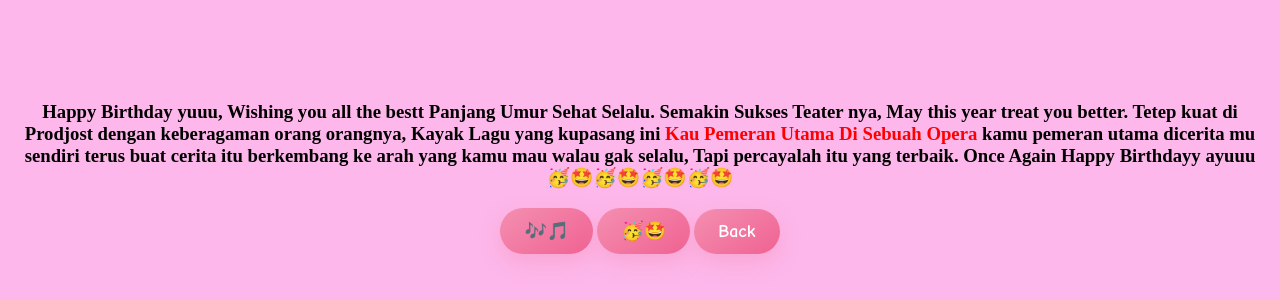
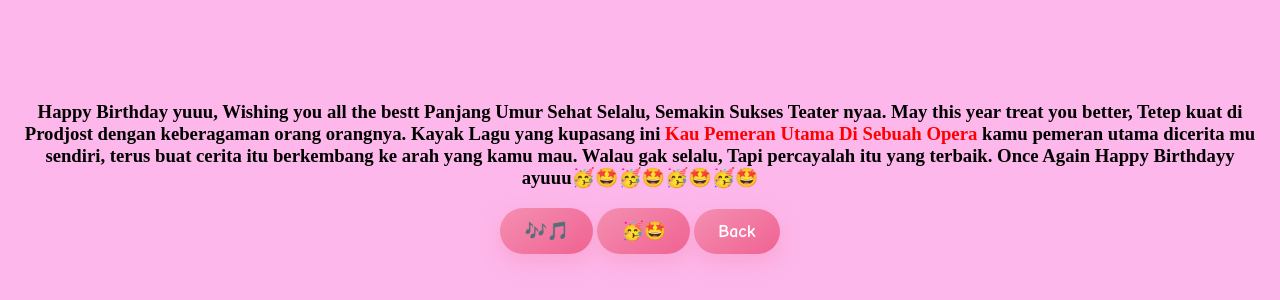
Before and after one commit to lalalfrs/birthdayCard, a plain HTML site: page message.html in a window 1280 px wide. Shown: the part 232-532 px from the top of the page. Drawn offline with Linux system fonts and the light colour scheme.

Commit message:
message.html

```diff
--- a/message.html
+++ b/message.html
@@ -10,7 +10,7 @@
     <div class="container">
 
 
-            <h3>Happy Birthday yuuu, Wishing you all the bestt Panjang Umur Sehat Selalu. Semakin Sukses Teater nya, May this year treat you better. Tetep kuat di Prodjost dengan keberagaman orang orangnya, Kayak Lagu yang kupasang ini <span>Kau Pemeran Utama Di Sebuah Opera</span> kamu pemeran utama dicerita mu sendiri terus buat cerita itu berkembang ke arah yang kamu mau walau gak selalu, Tapi percayalah itu yang terbaik. Once Again Happy Birthdayy ayuuu🥳🤩🥳🤩🥳🤩🥳🤩
+            <h3>Happy Birthday yuuu, Wishing you all the bestt Panjang Umur Sehat Selalu, Semakin Sukses Teater nyaa. May this year treat you better, Tetep kuat di Prodjost dengan keberagaman orang orangnya. Kayak Lagu yang kupasang ini <span>Kau Pemeran Utama Di Sebuah Opera</span> kamu pemeran utama dicerita mu sendiri, terus buat cerita itu berkembang ke arah yang kamu mau. Walau gak selalu, Tapi percayalah itu yang terbaik. Once Again Happy Birthdayy ayuuu🥳🤩🥳🤩🥳🤩🥳🤩
             </h3>
             <button class="button" onclick="playMusic()">🎶🎵</button>
             <button class="button" onclick="sendEcho()">🥳🤩</button>
```
